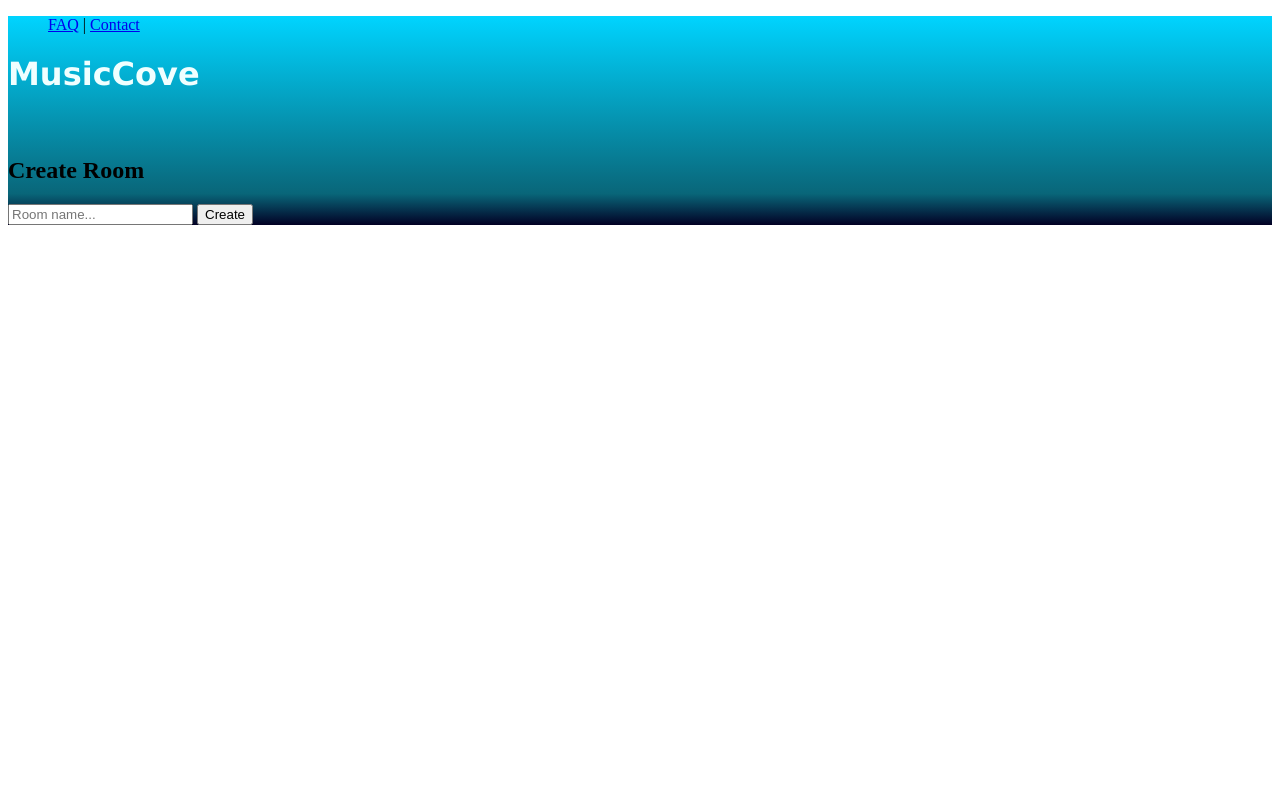
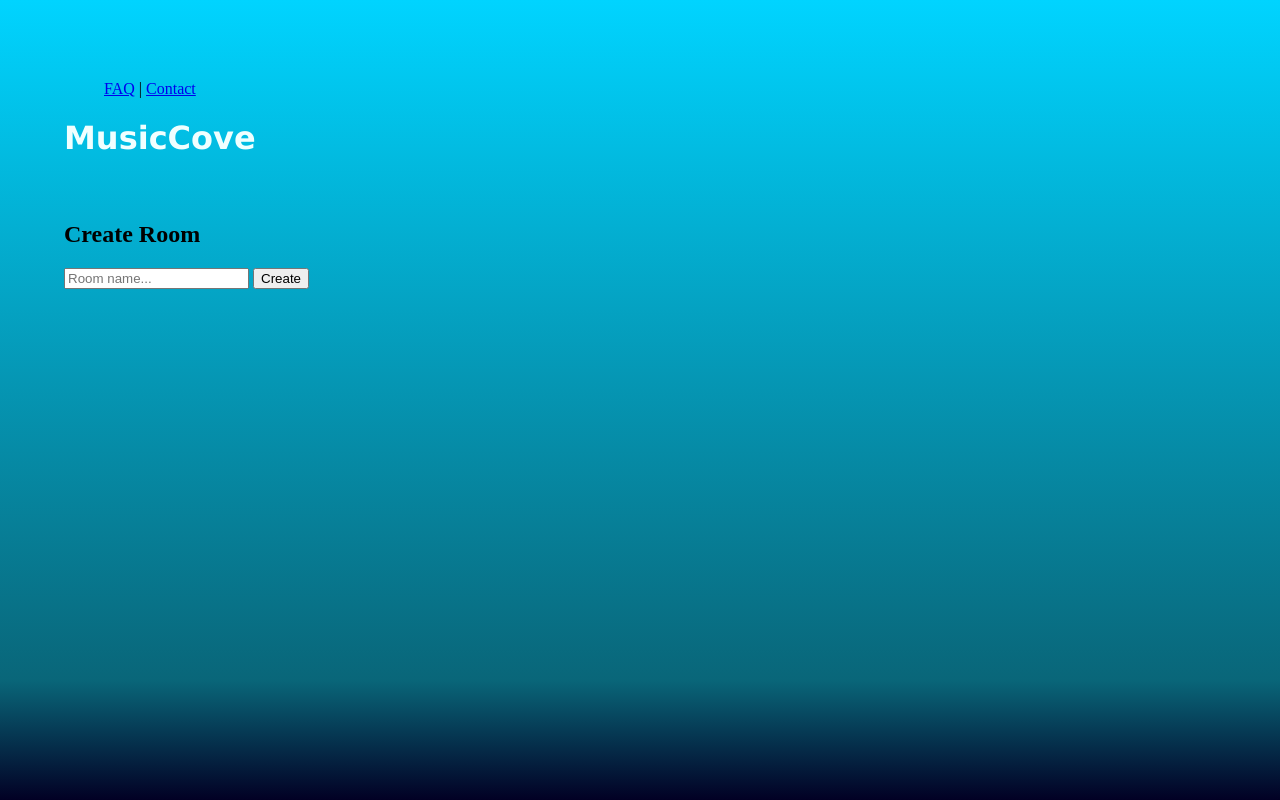
Before and after one commit to shine00chang/LAHacks-Music-Cove, a SvelteKit app: page / in a window 1280 px wide. Built offline with nearby package versions, Linux system fonts and the light colour scheme.

Commit message:
styling stuff

```diff
--- a/src/app.html
+++ b/src/app.html
@@ -4,6 +4,7 @@
 		<meta charset="utf-8" />
 		<link rel="icon" href="%sveltekit.assets%/favicon.png" />
 		<meta name="viewport" content="width=device-width" />
+		<link src="global.css" rel="stylesheet">
 		%sveltekit.head%
 	</head>
 	<body data-sveltekit-preload-data="hover">
--- a/src/lib/e2e.js
+++ b/src/lib/e2e.js
@@ -50,12 +50,13 @@ export default class E2E {
 		//generate 32 bytes shared key for secret key encryption
 		this.keys.shared = utoh(nacl.randomBytes(32))
 		// TODO: Send rid.
-
+		//
 	};
 
 	send_join_req (rid, hash) {
 		console.log("'Join Room' Request sent");
 		// TODO: Send Box key, rid, nick
+		//
 	};
 
 	send (hdr, data) {
--- a/src/routes/+page.svelte
+++ b/src/routes/+page.svelte
@@ -1,3 +1,7 @@
+<svelte:head>
+  <link href="/front.css" rel="stylesheet">
+</svelte:head>
+
 <script>
     import Faq from "./faq.svelte";
     import Contact from "./contact.svelte";
--- /dev/null
+++ b/static/front.css
@@ -0,0 +1,12 @@
+body, html {
+  width: 100%;
+  height: 100%;
+  margin: 0;
+}
+
+#bg {
+  width: 100%;
+  height: 100%;
+  padding: 5%;
+  box-sizing: border-box;
+}
```
Also changed, not shown: src/routes/room/[slug]/+page.svelte (+20 -0 lines), src/lib/SCAdd.svelte (added), static/rooms.css (added).
